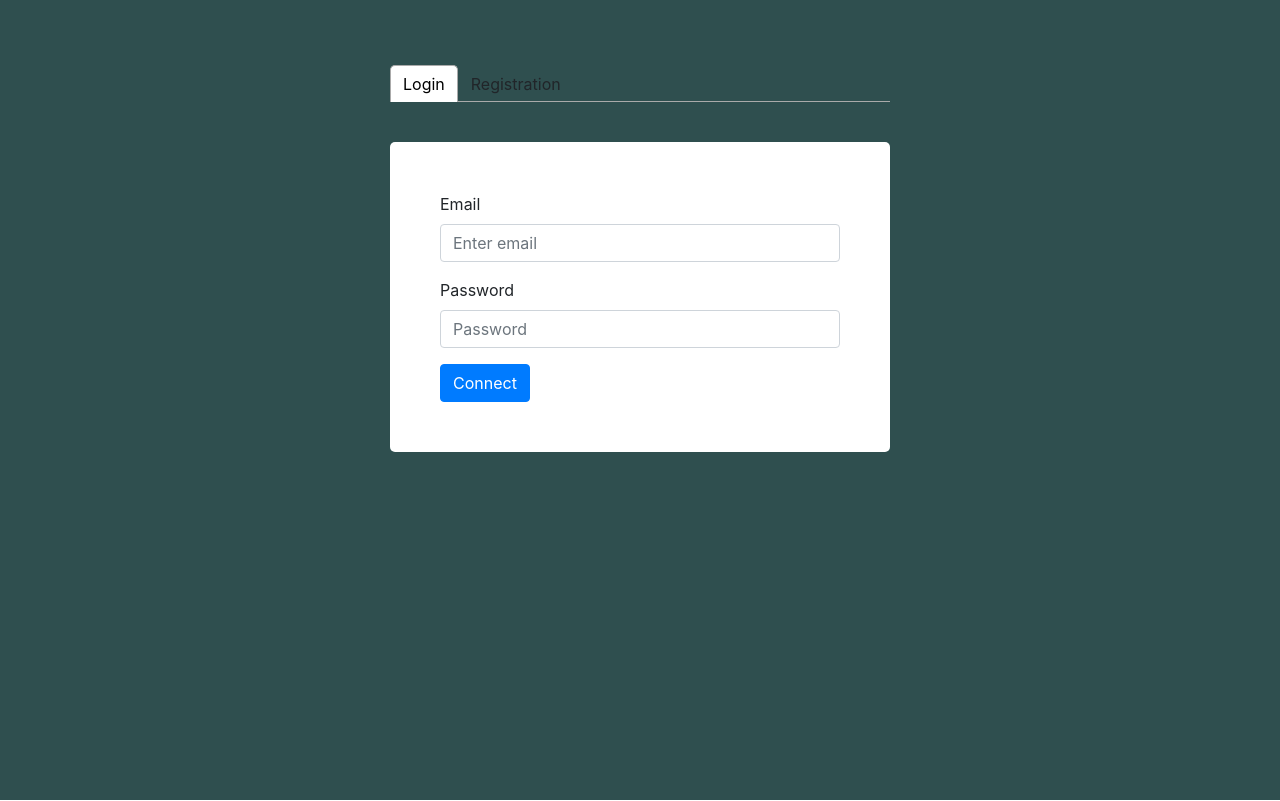
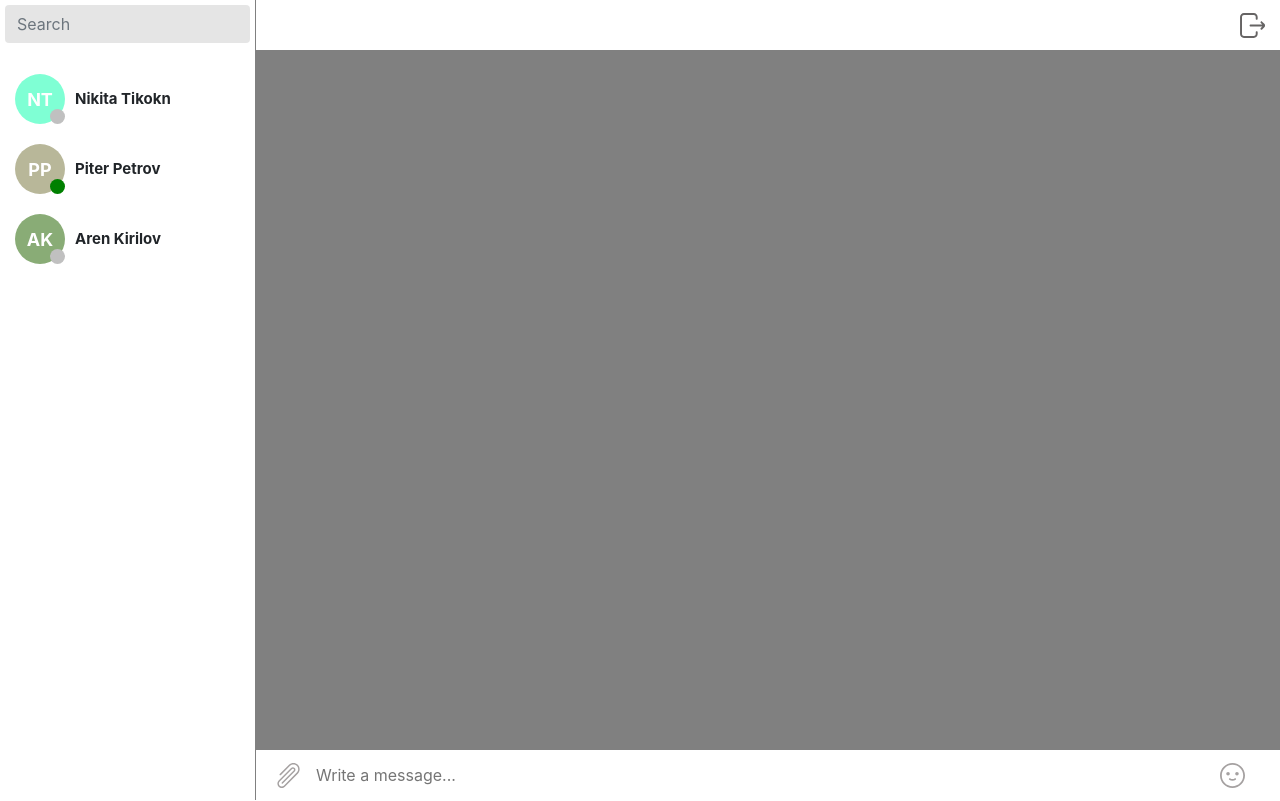
Before and after one commit to NikitaAndreevich7/Chat-web, a React app: page / in a window 1280 px wide. Built offline with nearby package versions, Linux system fonts and the light colour scheme.

Commit message:
add routing

```diff
--- a/package.json
+++ b/package.json
@@ -23,6 +23,7 @@
     "@types/fork-ts-checker-webpack-plugin": "^0.4.5",
     "@types/react": "^17.0.0",
     "@types/react-dom": "^17.0.0",
+    "@types/react-router-dom": "^5.1.7",
     "babel-loader": "^8.2.2",
     "css-loader": "^5.0.1",
     "css-modules-typescript-loader": "^4.0.1",
--- a/src/components/App/app.tsx
+++ b/src/components/App/app.tsx
@@ -1,10 +1,8 @@
 import React from 'react'
 import './app.scss'
-import Home from '../Home'
-import Auth from '../Auth'
 
-const App: React.FunctionComponent = () => {
-  return <Auth />
+const App: React.FunctionComponent = ({ children }) => {
+  return <>{children}</>
 }
 
 export default App
--- a/src/components/Auth/auth.tsx
+++ b/src/components/Auth/auth.tsx
@@ -3,6 +3,7 @@ import './auth.scss'
 
 import { Tab, Tabs, TabList, TabPanel } from 'react-tabs'
 import 'react-tabs/style/react-tabs.css'
+import { Link } from 'react-router-dom'
 
 const Auth: React.FunctionComponent = () => {
   return (
@@ -31,9 +32,11 @@ const Auth: React.FunctionComponent = () => {
                 placeholder="Password"
               />
             </div>
+            <Link to={'/'}>
               <button type="submit" className="btn btn-primary">
                 Connect
               </button>
+            </Link>
           </form>
         </TabPanel>
         <TabPanel>
@@ -66,9 +69,11 @@ const Auth: React.FunctionComponent = () => {
                 placeholder="Repeat the password"
               />
             </div>
+            <Link to="/">
               <button type="submit" className="btn btn-primary">
                 Submit
               </button>
+            </Link>
           </form>
         </TabPanel>
       </Tabs>
--- a/src/components/Home/home.tsx
+++ b/src/components/Home/home.tsx
@@ -6,18 +6,25 @@ import MessageField from '../MessageField'
 import UsersList from '../UsersList'
 import SearchUser from '../SearchUser'
 
-interface typeProps {
-  users: Array<object>
+type typeUser = {
+  name: string
+  surname: string
+  online: boolean
+  id: number
 }
 
-const Home: React.FunctionComponent<typeProps> = ({ users }) => {
+type typeProps = {
+  userList: typeUser[]
+}
+
+const Home: React.FunctionComponent<typeProps> = ({ userList }: typeProps) => {
   return (
     <div className="home">
       <div className="home__usersBox">
         <div className="home__searchBox">
           <SearchUser />
         </div>
-        <UsersList users={users} />
+        <UsersList userList={userList} />
       </div>
       <div className="home__messageBox">
         <MessageField />
--- a/src/components/MessageField/message-field.scss
+++ b/src/components/MessageField/message-field.scss
@@ -4,10 +4,20 @@ $input-height: 50px;
 
 .mesField {
   display: flex;
+  flex-direction: column;
   position: relative;
   width: 100%;
   height: 100%;
   background-color: $field-back;
+
+  &__headerBox {
+    width: 100%;
+    height: 50px;
+    display: flex;
+    align-items: center;
+    justify-content: flex-end;
+    background-color: #fff;
+  }
 
   &__inputBox {
     height: $input-height;
--- a/src/components/MessageField/message-field.tsx
+++ b/src/components/MessageField/message-field.tsx
@@ -1,9 +1,11 @@
 import React from 'react'
 import './message-field.scss'
+import { Link } from 'react-router-dom'
 
 import Smile from '../../ui/svg/smile.svg'
 import PaperClip from '../../ui/svg/paperclip.svg'
 import Picker from 'emoji-picker-react'
+import Exit from '../../ui/svg/exit.svg'
 
 const MessageField: React.FunctionComponent = () => {
   const [input, setInput] = React.useState('')
@@ -11,6 +13,11 @@ const MessageField: React.FunctionComponent = () => {
 
   return (
     <div className="mesField">
+      <div className="mesField__headerBox">
+        <Link to={'/auth'}>
+          <img src={Exit} className="mesField__btn" alt="" />
+        </Link>
+      </div>
       {emoji ? (
         <div className="mesField__emojiBox">
           <Picker
--- a/src/components/UserItem/user-item.tsx
+++ b/src/components/UserItem/user-item.tsx
@@ -1,15 +1,13 @@
 import React from 'react'
 import './user-item.scss'
 
-interface typeProps {
+type typeUser = {
   name: string
   surname: string
   online: boolean
 }
 
-const UserItem: React.FunctionComponent<typeProps> = (props) => {
-  const { name, surname, online } = props
-
+const UserItem = ({ name, surname, online }: typeUser) => {
   const colors: Array<string> = [
     '#7FFFD4',
     '#2F4F4F',
--- a/src/components/UsersList/user-list.tsx
+++ b/src/components/UsersList/user-list.tsx
@@ -3,18 +3,27 @@ import './user-list.scss'
 
 import UserItem from '../UserItem'
 
-interface typeProps {
-  users: Array<object>
+type typeUser = {
+  name: string
+  surname: string
+  online: boolean
+  id: number
 }
 
-const UsersList: React.FunctionComponent<typeProps> = ({ users }) => {
-  return (
-    <React.Fragment>
-      {users.map((user) => {
-        return <UserItem {...user} />
-      })}
-    </React.Fragment>
-  )
+type typeProps = {
+  userList: typeUser[]
+}
+
+const UsersList = ({ userList }: typeProps) => {
+  const users = userList.map((user) => {
+    const { id, ...userProps } = user
+    return (
+      <li key={id}>
+        <UserItem {...userProps} />
+      </li>
+    )
+  })
+  return <ul>{users}</ul>
 }
 
 export default UsersList
--- a/src/hoc/home-hoc.tsx
+++ b/src/hoc/home-hoc.tsx
@@ -1,34 +1,39 @@
 import React from 'react'
 
-interface typeState {
-  users: Array<object>
+type typeUser = {
+  name: string
+  surname: string
+  online: boolean
+  id: number
 }
 
-function HomeHoc<T>(Child: React.ComponentType<T>) {
-  return class extends React.Component<T, typeState> {
-    state: typeState = {
-      users: [
+type typeUsersList = {
+  userList: typeUser[]
+}
+
+const HomeHoc = (ViewComponent: React.FunctionComponent<typeUsersList>) => {
+  return () => {
+    const [userList, setUsers] = React.useState([
       {
         name: 'Nikita',
         surname: 'Tikokn',
         online: false,
+        id: 1,
       },
       {
         name: 'Piter',
         surname: 'Petrov',
         online: true,
+        id: 2,
       },
       {
         name: 'Aren',
         surname: 'Kirilov',
         online: false,
+        id: 3,
       },
-      ],
-    }
-
-    render() {
-      return <Child {...this.props} {...this.state} />
-    }
+    ])
+    return <ViewComponent userList={userList} />
   }
 }
 
--- a/src/index.tsx
+++ b/src/index.tsx
@@ -1,8 +1,21 @@
 import React from 'react'
 import ReactDOM from 'react-dom'
+import { BrowserRouter, Switch, Route } from 'react-router-dom'
 
 import App from './components/App'
+import Home from './components/Home'
+import Auth from './components/Auth'
 
 let a: number = 10
 
-ReactDOM.render(<App />, document.getElementById('root'))
+ReactDOM.render(
+  <BrowserRouter>
+    <App>
+      <Switch>
+        <Route exact path="/" component={Home} />
+        <Route exact path="/auth" component={Auth} />
+      </Switch>
+    </App>
+  </BrowserRouter>,
+  document.getElementById('root'),
+)
```
Also changed, not shown: src/types/index.ts (added), src/ui/svg/exit.svg (added), 3 other files (tests, documents, lock files or other folders). Lines whose indentation alone changed are shown as unchanged.
